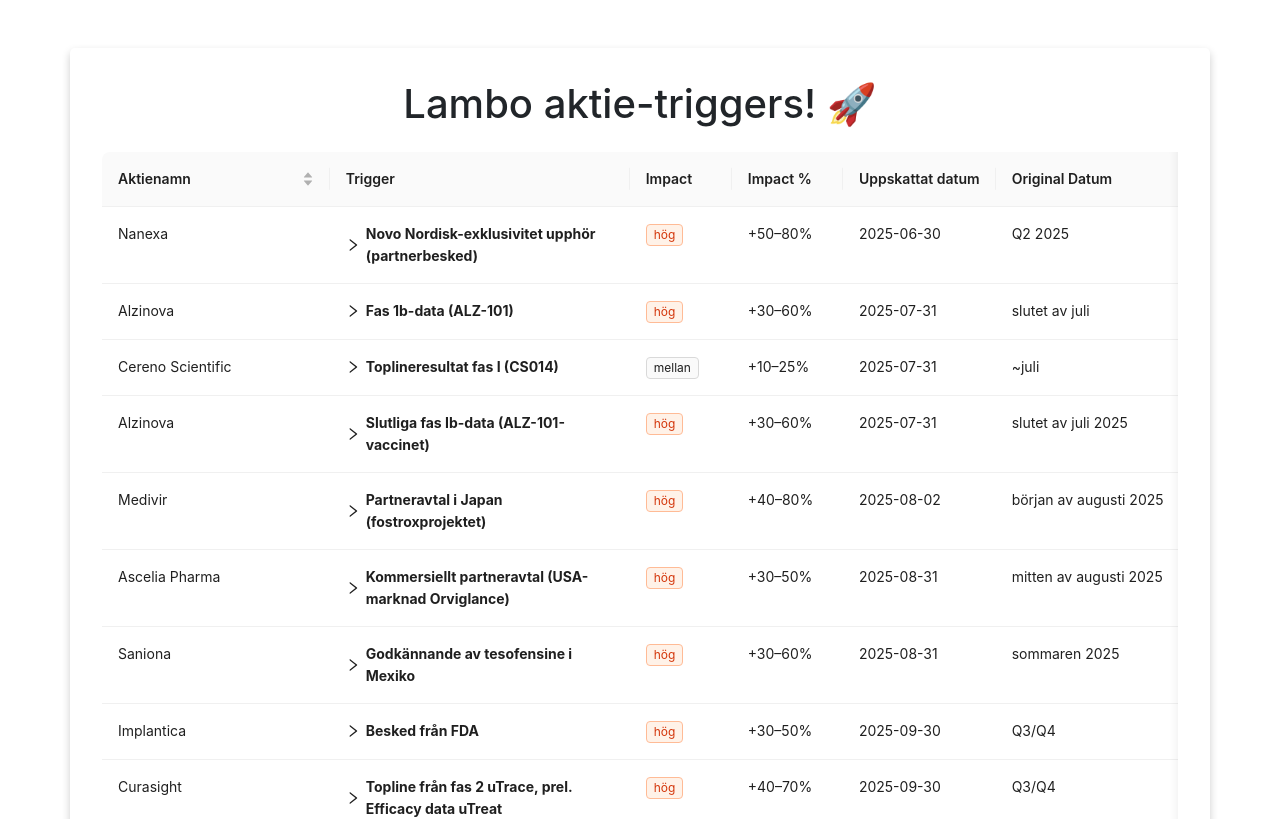
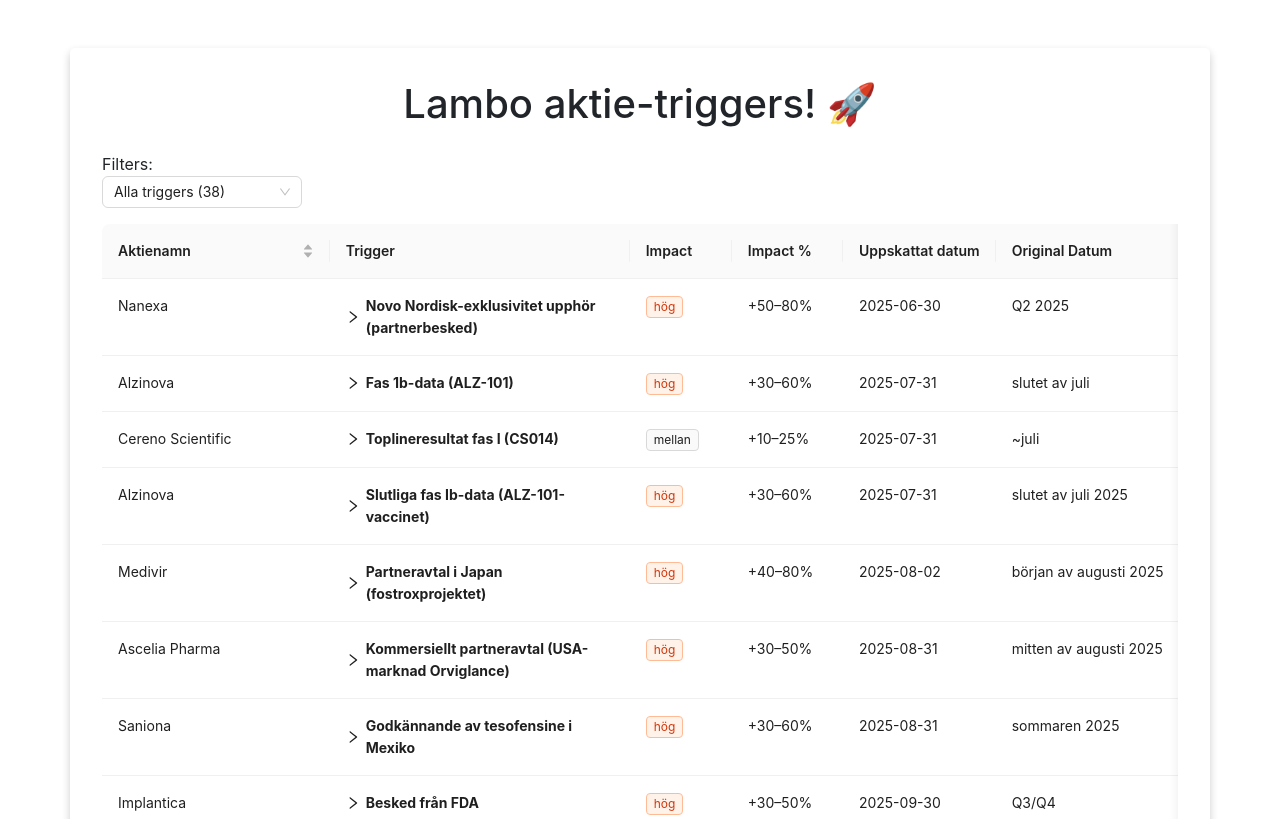
Before and after one commit to psykopotatis/lambo-triggers, a React (Create React App) app: page / in a window 1280 px wide. Shown: the top 819 px of the page. Built offline with nearby package versions, Linux system fonts and the light colour scheme; the HTML template or start-up script is replaced by a standard one.

Commit message:
feat: add filter for triggerType and display counts

```diff
--- a/src/App.js
+++ b/src/App.js
@@ -1,17 +1,22 @@
 import React, { useState, useEffect } from 'react';
-import { Table, ConfigProvider, Tag } from 'antd';
+import { Table, ConfigProvider, Tag, Select } from 'antd';
 import { DownOutlined, RightOutlined } from '@ant-design/icons';
 import './App.css';
 import triggerData from './data';
 import 'antd/dist/reset.css';
 
+const { Option } = Select;
+
 function App() {
   const [data, setData] = useState([]);
   const [expandedRows, setExpandedRows] = useState({}); // { [rowKey]: boolean }
+  const [filteredData, setFilteredData] = useState([]);
+  const [triggerTypeFilter, setTriggerTypeFilter] = useState('all');
 
   useEffect(() => {
     const sortedData = [...triggerData].sort((a, b) => new Date(a.date) - new Date(b.date));
     setData(sortedData);
+    setFilteredData(sortedData);
   }, []);
 
   const toggleDescription = (rowKey) => {
@@ -20,6 +25,26 @@
       [rowKey]: !prev[rowKey],
     }));
   };
+
+  const handleFilterChange = (value) => {
+    setTriggerTypeFilter(value);
+    if (value === 'all') {
+      setFilteredData(data);
+    } else {
+      const filtered = data.filter((item) => item.triggerType === value);
+      setFilteredData(filtered);
+    }
+  };
+
+  const triggerTypeCounts = triggerData.reduce((acc, item) => {
+    acc[item.triggerType] = (acc[item.triggerType] || 0) + 1;
+    return acc;
+  }, {});
+
+  const triggerTypes = [
+    { type: 'all', count: triggerData.length },
+    ...Object.entries(triggerTypeCounts).map(([type, count]) => ({ type, count })),
+  ];
 
   const columns = [
     {
@@ -83,15 +108,34 @@
       dataIndex: 'originalDate',
       key: 'originalDate',
     },
+    {
+      title: 'Type',
+      dataIndex: 'triggerType',
+      key: 'triggerType',
+    },
   ];
 
   return (
       <ConfigProvider>
         <div className="container mt-5">
           <h1 className="text-center mb-4">Lambo aktie-triggers! 🚀</h1>
+          <div style={{ marginBottom: 16 }}>
+            Filters: <br/>
+            <Select
+              defaultValue="all"
+              style={{ width: 200 }}
+              onChange={handleFilterChange}
+            >
+              {triggerTypes.map(({ type, count }) => (
+                <Option key={type} value={type}>
+                  {type === 'all' ? `Alla triggers (${count})` : `${type} (${count})`}
+                </Option>
+              ))}
+            </Select>
+          </div>
           <Table
               className="lambo-table"
-              dataSource={data}
+              dataSource={filteredData}
               columns={columns}
               rowKey={(record) => record.stockName + record.trigger}
               pagination={false}
```
